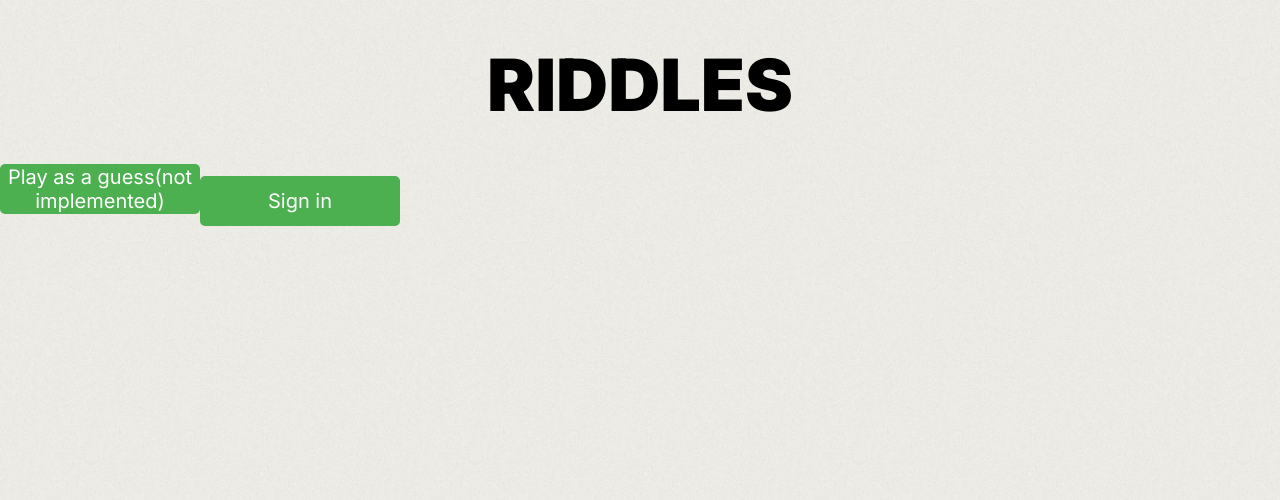
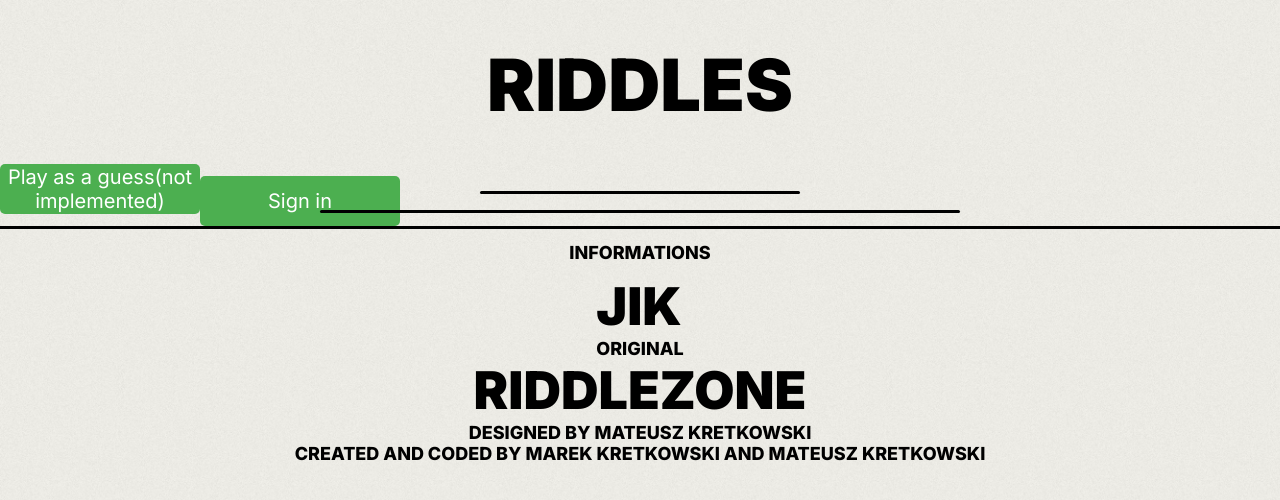
Before and after one commit to Mareczek1311/RiddleZone, a Next.js app in the folder bj_web_client/: page / in a window 1280 px wide. Shown: the top 500 px of the page. Built offline with nearby package versions, Linux system fonts and the light colour scheme; no server answers.

Commit message:
footer (design)

```diff
--- a/bj_web_client/src/app/components/Footer/Footer.css
+++ b/bj_web_client/src/app/components/Footer/Footer.css
@@ -1,10 +1,47 @@
 .footer {
-    height: 12vh;
+    position: relative;
+    width: 100%;
+    height: 30vh;
+    display: flex;
+    justify-content: start;
+    align-items: center;
+    border-top: 3px solid black;
+    flex-direction: column;
+    padding: 1% 1%;
+
 }
 
 .footer_container {
+    position: relative;
     display: flex;
     justify-content: center;
     align-items: center;
+    flex-direction: column;
+    margin-top: 1%;
+}
 
+.footer-line {
+    content: "";
+    position: absolute;
+    background-color: black;
+    height: 3px;
+    border-radius: 4px;
+    z-index: 100;
 }
+
+.footer-line:hover {
+    background-color: red;
+}
+
+
+.line_big {
+    width: 50%;
+    left: 25%;
+    top: -8%;
+}
+
+.line_small {
+    width: 25%;
+    left: 37.5%;
+    top: -16%;
+}
--- a/bj_web_client/src/app/components/Footer/Footer.tsx
+++ b/bj_web_client/src/app/components/Footer/Footer.tsx
@@ -1,12 +1,39 @@
-import React from 'react';
-import {motion} from "framer-motion";
-import './Footer.css';
+import React, { useState } from "react";
+import "./Footer.css";
+import { motion } from "framer-motion";
+export default function Footer() {
+  const [isOpen, setIsOpen] = useState(false);
+  const footerVariants = {
+    hidden: {
+      y: 0,
+    },
+    visible: {
+      y: -200,
+      transition: {
+        duration: 0.5,
+      },
+    },
+  };
 
-export default function Footer() {
   return (
     <motion.footer className="footer">
-      <motion.div className='footer_container'>
-        <motion.div></motion.div>
+      <h5>INFORMATIONS</h5>
+      <motion.div className="footer-line line_big" />
+      <motion.div className="footer-line line_small" />
+      <motion.div className="footer_container">
+        <motion.div className="footer_jik-wrapper">
+          <h1 className="footer-jik">JIK</h1>
+          <h5 className="footer-text">ORIGINAL</h5>
+        </motion.div>
+        <motion.div className="footer_riddlezone-wrapper">
+          <motion.div className="riddlezone-wrapper">
+            <h1 className="footer-ridddlezone">RIDDLEZONE</h1>
+          </motion.div>
+        </motion.div>
+        <h5 className="footer-text">DESIGNED BY MATEUSZ KRETKOWSKI</h5>
+        <h5 className="footer-text">
+          CREATED AND CODED BY MAREK KRETKOWSKI AND MATEUSZ KRETKOWSKI
+        </h5>
       </motion.div>
     </motion.footer>
   );
--- a/bj_web_client/src/app/components/MenuPage/MenuPage.css
+++ b/bj_web_client/src/app/components/MenuPage/MenuPage.css
@@ -3,7 +3,7 @@
     justify-content: center;
     align-items: end;
     width: 100%;
-    height: 70vh !important;
+    height: 76vh !important;
     text-align: center;
 }
 
@@ -58,6 +58,10 @@
     background-color: transparent;
 }
 
+.mainSectionButton:hover .button-text {
+    letter-spacing: 3px;
+}
+
 .mainSectionButton:hover:after{
     width: 125%;
     left: -10%;
@@ -75,6 +79,14 @@
     padding: 0 0;
 }
 
+.exitButton:hover {
+    background-color: transparent;
+}
+
+.exitButton:hover .button-text {
+    letter-spacing: 6px;
+}
+
 .menuPage_button-wrapper {
     display: flex;
     justify-content: center;
--- a/bj_web_client/src/app/globals.css
+++ b/bj_web_client/src/app/globals.css
@@ -13,6 +13,7 @@
   font-family: 'Inter', sans-serif;
   z-index: 0;
   overflow-x: hidden;
+  overflow-y: hidden;
 }
 
 .App:after {
```
